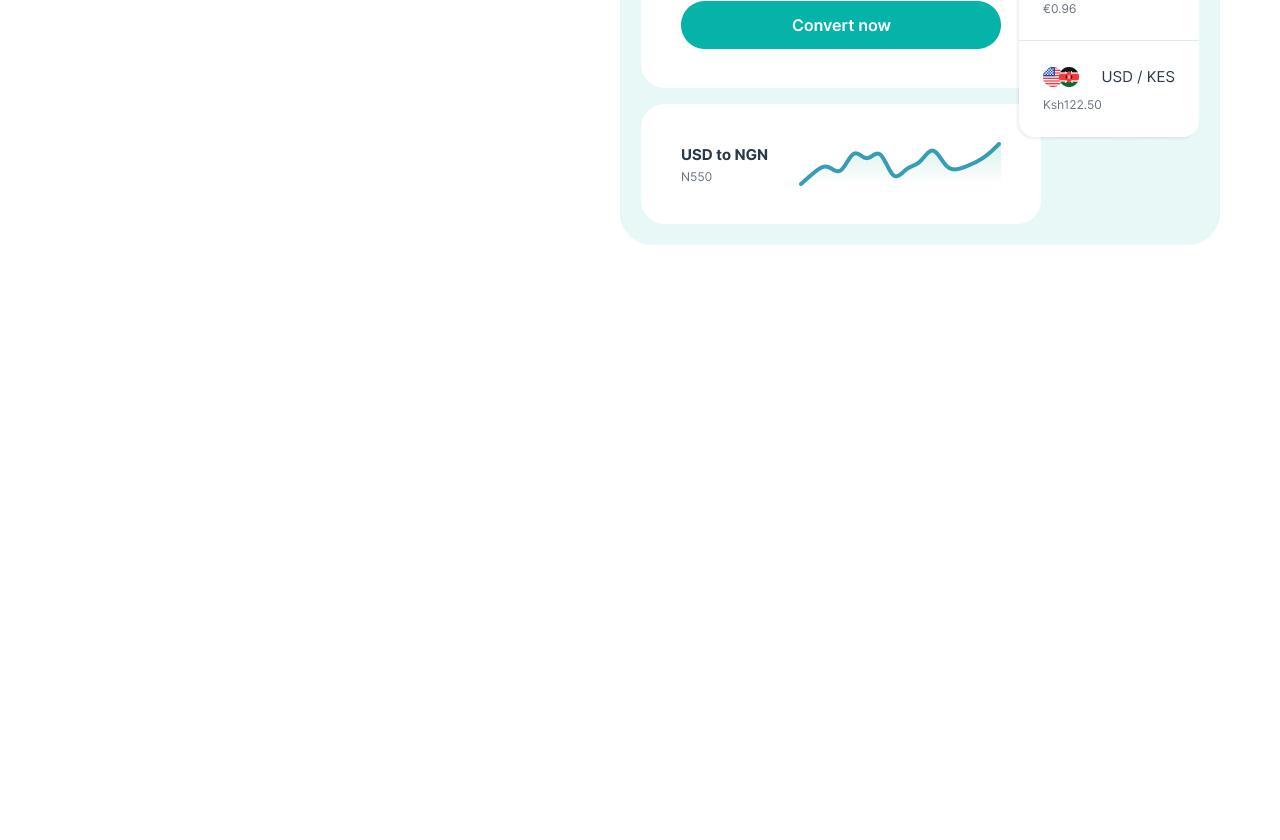
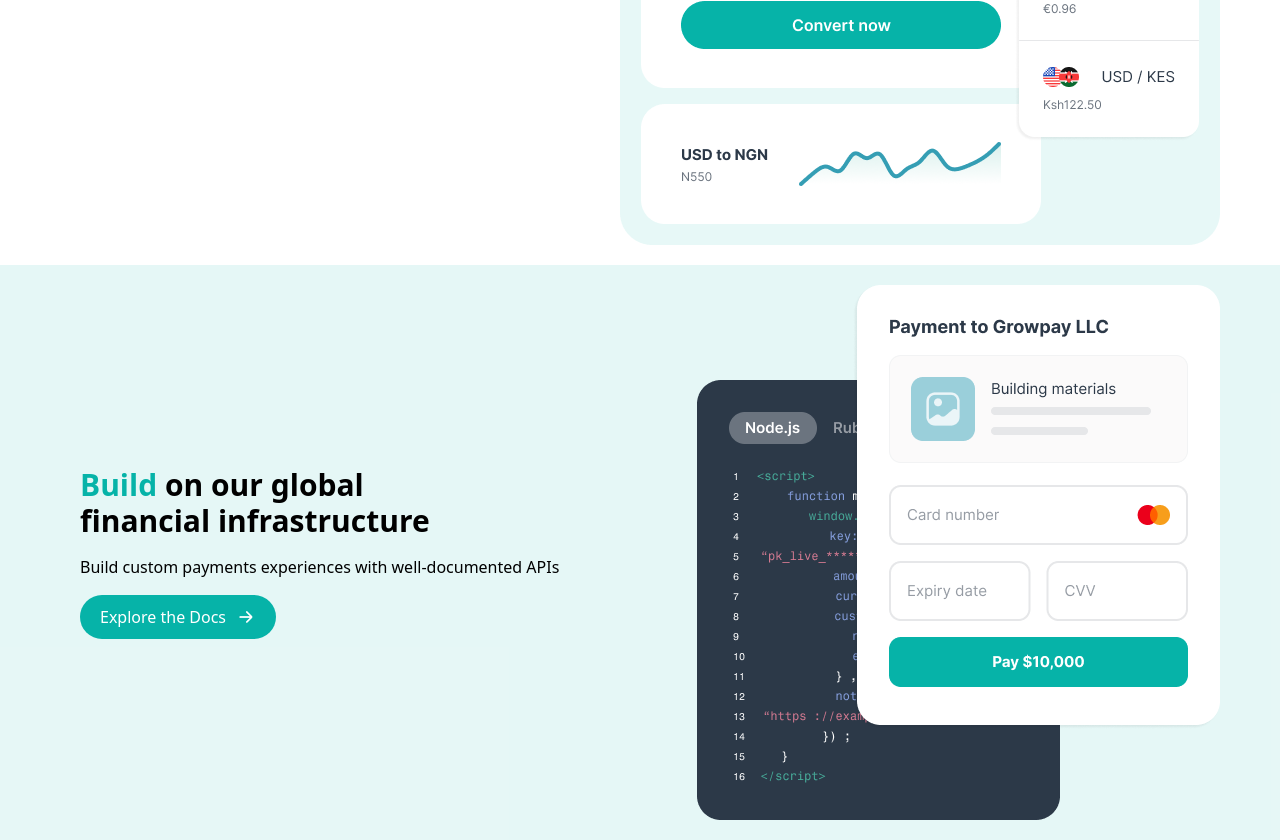
Before and after one commit to habibullohtuganov-ctrl/class_work, a website: page index.html in a window 1280 px wide. Shown: the part 3672-4512 px from the top of the page. Before the commit the page ends 3937 px from the top, so only its background shows below. Drawn offline with Linux system fonts and the light colour scheme.

Commit message:
tenth commit

```diff
--- a/index.html
+++ b/index.html
@@ -112,6 +112,17 @@
           </div>
           <img src="./src/img/Group 18325.png">
     </div>
+
+    <div class="w-100% bg-[#06B3A81A] h-auto">
+          <div class="max-w-300 m-auto flex flex-col-reverse lg:flex-row gap-3.5 lg:justify-between items-center p-5 text-center lg:text-start ">
+          <div class=" lg:w-30% lg:ml-5 flex flex-col gap-4">
+            <h1 class="text-3xl font-bold"><span class="text-[#06B3A8]">Build </span>on our global <br>financial infrastructure</h1>
+            <p>Build custom payments experiences with well-documented APIs</p>
+            <button class="px-5 py-2.5 rounded-3xl bg-[#06B3A8] text-white flex gap-2.5 items-center self-start ">Explore the Docs <img src="./src/img/right.png"></button>
+          </div>
+          <img src="./src/img/Group 427319215.png">
+    </div>
+    </div>
 </body>
 
 </html>
```
Also changed, not shown: src/img/Group 427319215.png (added), src/img/right.png (added), src/output.css.
